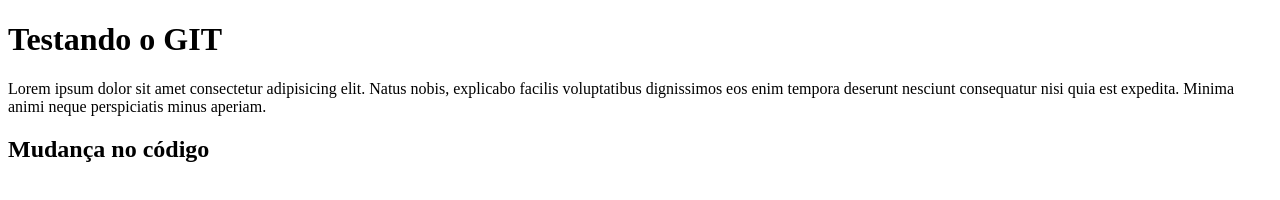
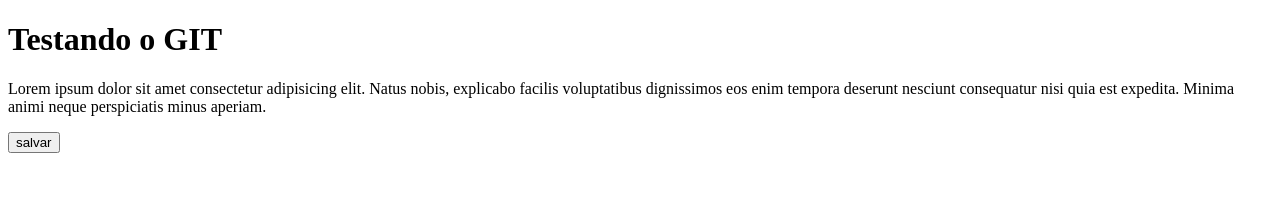
Before and after one commit to marcelooliveiramendes/aula-mfx, a plain HTML site: page index.html in a window 1280 px wide. Drawn offline with Linux system fonts and the light colour scheme.

Commit message:
adicionado botao

```diff
--- a/index.html
+++ b/index.html
@@ -9,6 +9,6 @@
     <h1>Testando o GIT</h1>
     <p>Lorem ipsum dolor sit amet consectetur adipisicing elit. Natus nobis, explicabo facilis voluptatibus dignissimos eos enim tempora deserunt nesciunt consequatur nisi quia est expedita. Minima animi neque perspiciatis minus aperiam.</p>
 
-    <h2>Mudança no código</h2>
+    <button>salvar</button>
 </body>
 </html>
```
